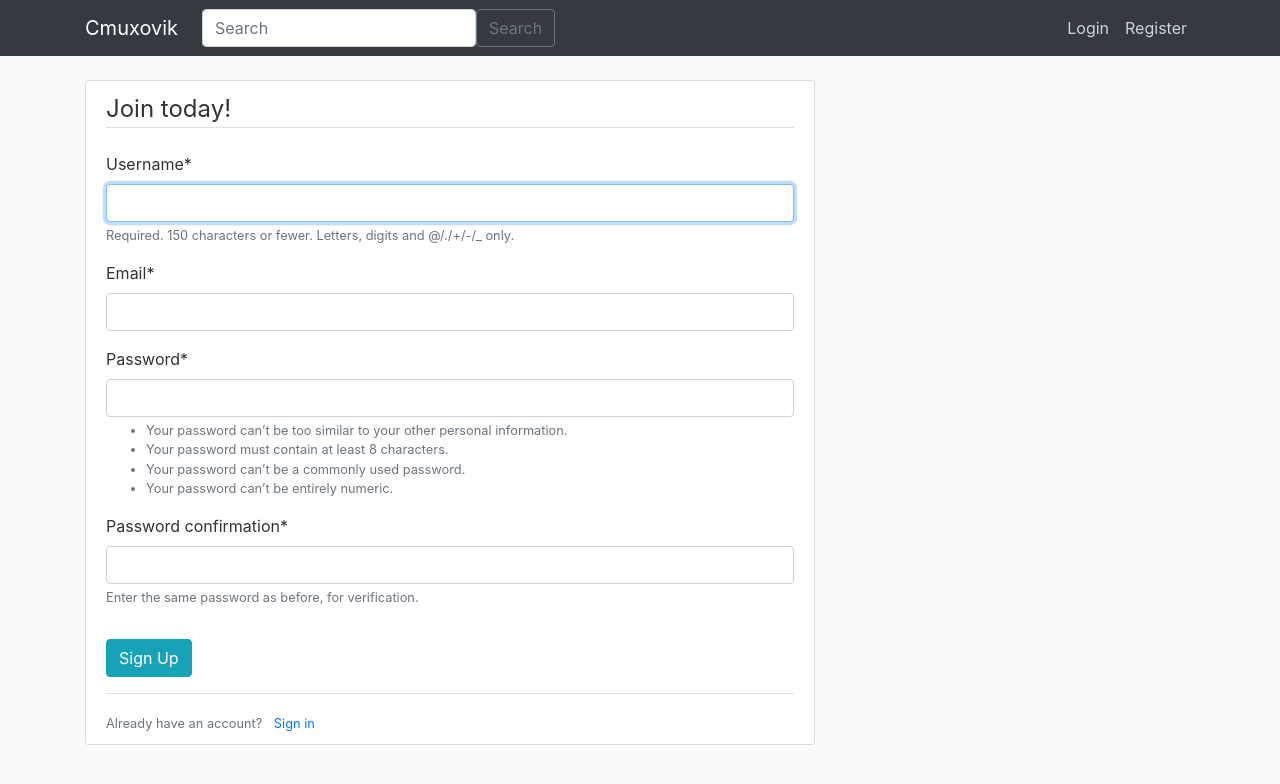
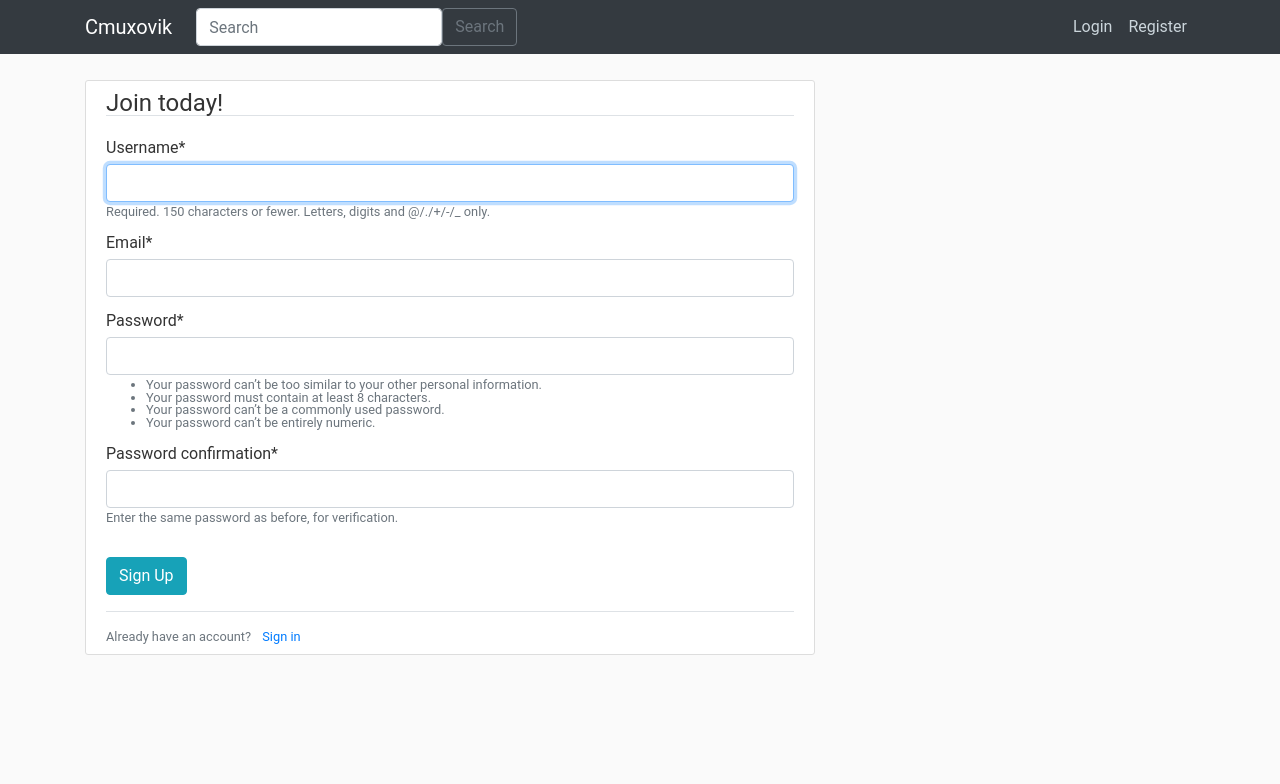
Before and after one commit to artem343/cmuxovik, a Django app: page /register/ in a window 1280 px wide. Shown: the top 784 px of the page. Run offline with Django 3.2, Linux system fonts and the light colour scheme; some libraries are stand-ins or nearby versions.

Commit message:
Add some CSS styles

```diff
--- a/cmuxovik/static/cmuxovik/main.css
+++ b/cmuxovik/static/cmuxovik/main.css
@@ -2,6 +2,8 @@ body {
     background: #fafafa;
     color: #333333;
     margin-top: 5rem;
+    line-height: 1;
+    font-family: 'Roboto', sans-serif;
   }
 
   h1, h2, h3, h4, h5, h6 {
@@ -82,3 +84,7 @@ body {
   .account-heading {
     font-size: 2.5rem;
   }
+
+  .card-text {
+      font-size: 1.5rem;
+  }
```
